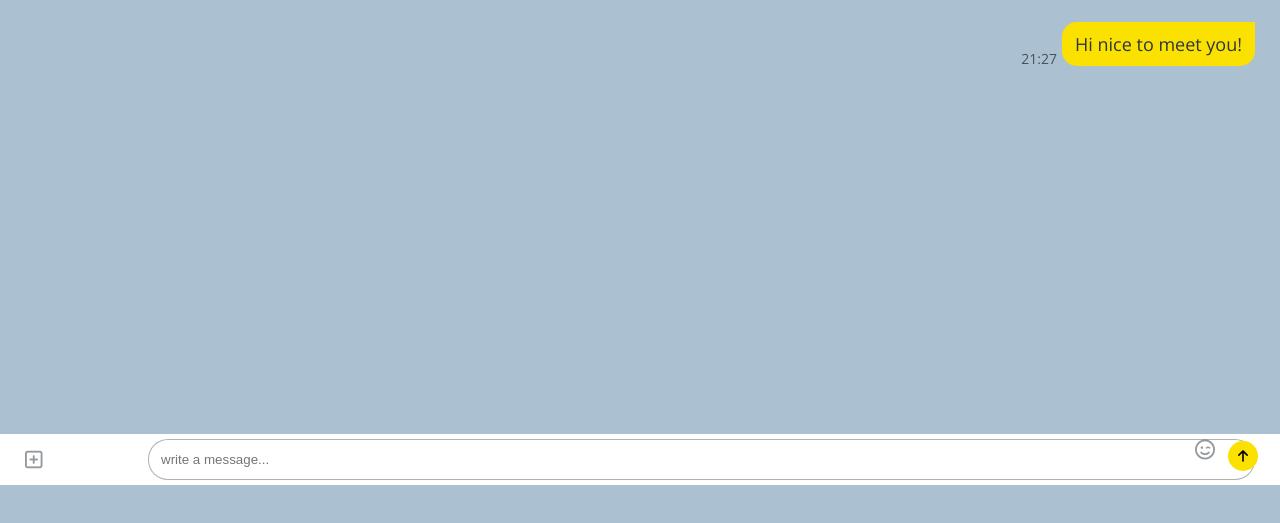
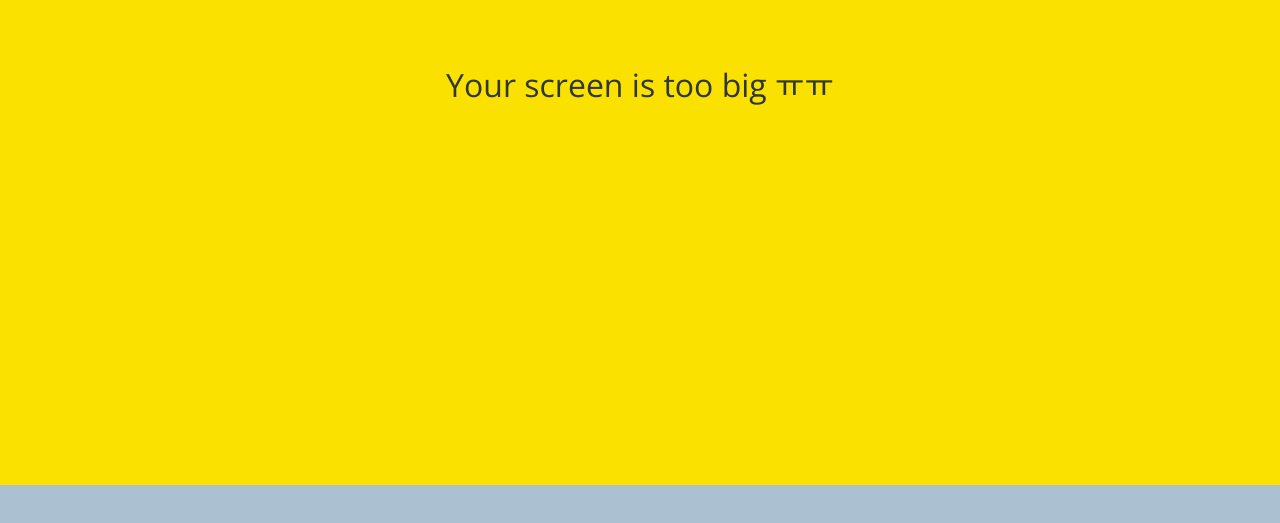
Before and after one commit to hanpodo/kokoa-clone-2020, a plain HTML site: page chat.html in a window 1280 px wide. Shown: the part 315-838 px from the top of the page. Drawn offline with nearby package versions, Linux system fonts and the light colour scheme.

Commit message:
20210331

```diff
--- a/chat.html
+++ b/chat.html
@@ -71,6 +71,10 @@
       </div>
     </form>
 
+    <div id="no-mobile">
+      <span>Your screen is too big ㅠㅠ</span>
+    </div>
+
     <script
       src="https://kit.fontawesome.com/6478f529f2.js"
       crossorigin="anonymous"
--- /dev/null
+++ b/css/components/no-mobile.css
@@ -0,0 +1,18 @@
+#no-mobile {
+  position: absolute;
+  z-index: 99;
+  height: 100vh;
+  background-color: var(--yellow);
+  width: 100vw;
+  display: flex;
+  justify-content: center;
+  align-items: center;
+  font-size: 32px;
+  top: 0;
+}
+
+@media screen and (max-width: 645px) {
+  #no-mobile {
+    display: none;
+  }
+}
--- a/css/screens/chat.css
+++ b/css/screens/chat.css
@@ -152,9 +152,9 @@
 }
 
 .reply:focus-within .reply__column :first-child,
-.reply:focus-within.fa-smile-wink,
+.reply:focus-within .fa-smile-wink,
 .reply:focus-within button {
-  opacity: 0;
+  opacity: 1;
 }
 .reply:focus-within input {
   width: 98vw;
--- a/css/styles.css
+++ b/css/styles.css
@@ -9,6 +9,7 @@
 @import "components/badge.css";
 @import "components/icon-row.css";
 @import "components/alt-screen-header.css";
+@import "components/no-mobile.css";
 /* Screens*/
 @import "screens/login.css";
 @import "screens/friends.css";
```
Also changed, not shown: chats.html (+5 -0 lines), find.html (+5 -0 lines), friends.html (+5 -0 lines), index.html (+4 -0 lines), more.html (+5 -0 lines), setting.html (+5 -0 lines).
